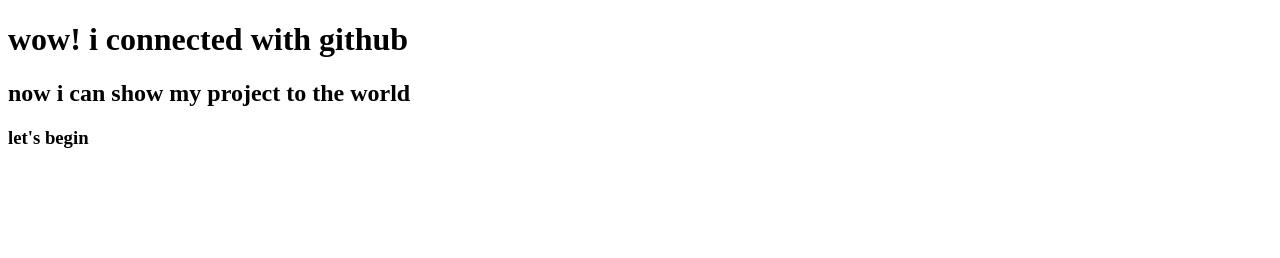
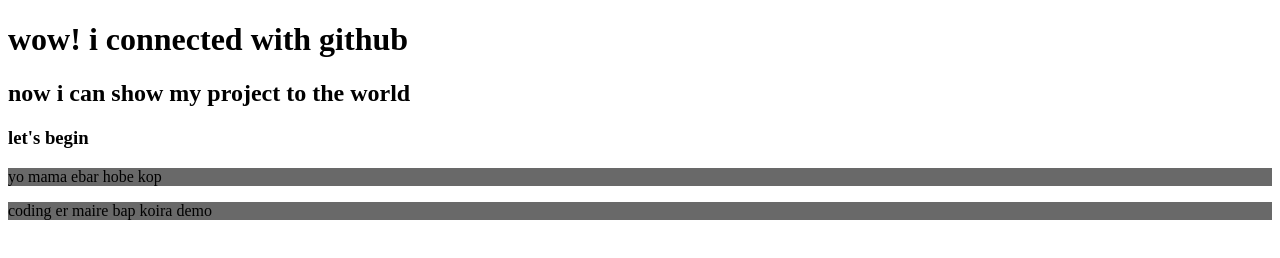
Before and after one commit to Salithossain/salit-, a plain HTML site: page index.html in a window 1280 px wide. Drawn offline with Linux system fonts and the light colour scheme.

Commit message:
added paragraph

```diff
--- a/index.html
+++ b/index.html
@@ -5,11 +5,14 @@
     <meta http-equiv="X-UA-Compatible" content="IE=edge">
     <meta name="viewport" content="width=device-width, initial-scale=1.0">
     <title>my 1st github priject</title>
+    <link rel="stylesheet" href="style.css">
 </head>
 <body>
     <h1>wow! i connected with github</h1>
     <h2>now i can show my project to the world</h2>
     <h3>let's begin</h3>
+    <p>yo mama ebar hobe kop</p>
+    <p>coding er maire bap koira demo</p>
 
 </body>
 </html>
--- /dev/null
+++ b/style.css
@@ -0,0 +1,3 @@
+p{
+    background-color: dimgrey;
+}
```
